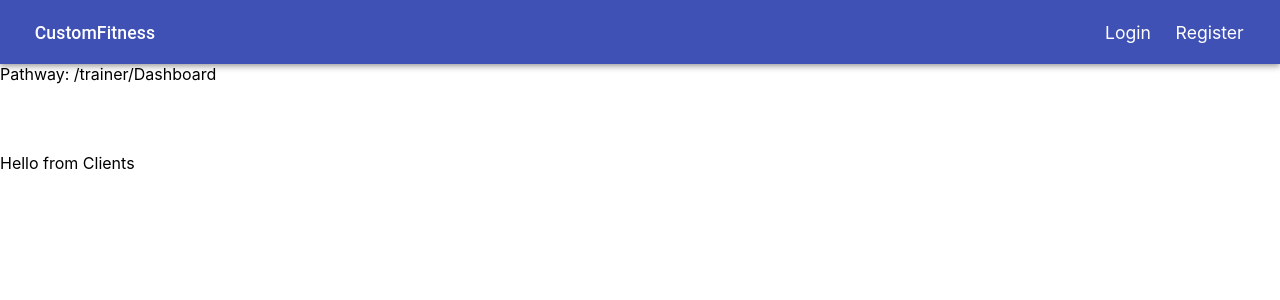
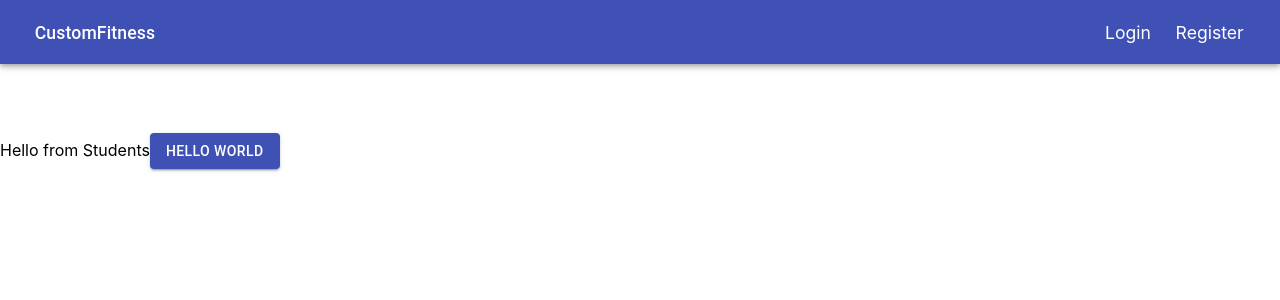
Before and after one commit to Meghanath91/CustomFitness, a React (Create React App) app in the folder my-app/: page /trainer/dashboard in a window 1280 px wide. Shown: the top 300 px of the page. Built offline with nearby package versions, Linux system fonts and the light colour scheme.

Commit message:
fixed student_profile and trainer_profile, reorganized files, Dashboard > student and trainer

```diff
--- a/my-app/src/App.js
+++ b/my-app/src/App.js
@@ -9,13 +9,13 @@ import Navbar from "./components/Navbar/Navbar";
 
 import Login from "./components/Login/Login";
 import Register from "./components/Register/Register";
-import Dashboard from "./containers/dashboard";
+
 
 //trainer route
 import Trainer_Sidebar from "./components/Trainer/Trainer_Sidebar";
 import Trainer_profile from "./components/Trainer/Trainer_profile";
 import CustomPlan from "./components/Trainer/Customplan/Customplan";
-
+import Trainer_dashboard from "./components/Trainer/Trainer_dashboard";
 //student route
 import Student_Sidebar from "./components/Student/student_side_bar";
 import Student_profile from "./components/Student/student_profile";
@@ -62,19 +62,12 @@ function App() {
               /plans <PlansList></PlansList> */}
 
 
-                {/* useParams */}
-                <Route path='/trainer/dashboard'>
-               Pathway: /trainer/Dashboard
-                <Dashboard/>
-                {/* <Sidebar/> */}
-               </Route>
+            {/* useParams */}
+           <Route path='/trainer/dashboard'>
 
-                <Route path='/trainer/profile'>
-                {/* <Sidebar/> */}
-                {/* <Card/> */}
-
-              </Route>
-
+           <Trainer_dashboard/>
+           {/* <Sidebar/> */}
+           </Route>
 
           <Route path="/trainer/profile">
             <Trainer_profile />
--- a/my-app/src/components/Dashboard/Clients.js
+++ b/my-app/src/components/Student/Dashboard/Clients.js
@@ -1,4 +1,5 @@
 import React from "react";
+import Button from '@material-ui/core/Button';
 
 
 export default function Clients(props) {
@@ -7,7 +8,9 @@ export default function Clients(props) {
     <div>
       <h2> {props.avatar}</h2>
       Hello from Clients
-
+      <Button variant="contained" color="primary">
+      Hello World
+    </Button>
 
     </div>
   )
--- a/my-app/src/components/Student/student_profile.js
+++ b/my-app/src/components/Student/student_profile.js
@@ -34,7 +34,7 @@ export default function OutlinedCard() {
         >
           Student profile
         </Typography>
-        <Typography variant="h5" component="h2">
+        <Typography variant="h5" component="h2" color="primary" align="left">
           Shivam
         </Typography>
 
--- /dev/null
+++ b/my-app/src/components/Trainer/Dashboard/Students.js
@@ -0,0 +1,17 @@
+import React from "react";
+import Button from '@material-ui/core/Button';
+
+
+export default function Students(props) {
+
+  return (
+    <div>
+      <h2> {props.avatar}</h2>
+      Hello from Students
+      <Button variant="contained" color="primary">
+      Hello World
+    </Button>
+
+    </div>
+  )
+}
--- /dev/null
+++ b/my-app/src/components/Trainer/Trainer_dashboard.js
@@ -0,0 +1,20 @@
+// fetchProfile
+// axios.get('/api/profile').then((res) => {
+//   setState(res.body)
+// })
+import React from "react";
+import Students from "../Trainer/Dashboard/Students";
+
+
+export default function Trainer_dashboard() {
+
+  return (
+    <div>
+      <Students avatar={'images array'}/>
+
+
+
+
+    </div>
+  )
+}
--- a/my-app/src/components/Trainer/Trainer_profile.js
+++ b/my-app/src/components/Trainer/Trainer_profile.js
@@ -32,7 +32,7 @@ export default function Trainer_profile() {
         <Typography className={classes.title} color="textSecondary" gutterBottom>
           Trainer profile
         </Typography>
-        <Typography variant="h5" component="h2">
+        <Typography variant="h5" component="h2" color="primary" align="left">
           Megatron
         </Typography>
 
```
Also changed, not shown: my-app/src/components/Student/Dashboard/ClientRequest.js (added), my-app/src/components/Trainer/Dashboard/StudentRequests.js (added).
